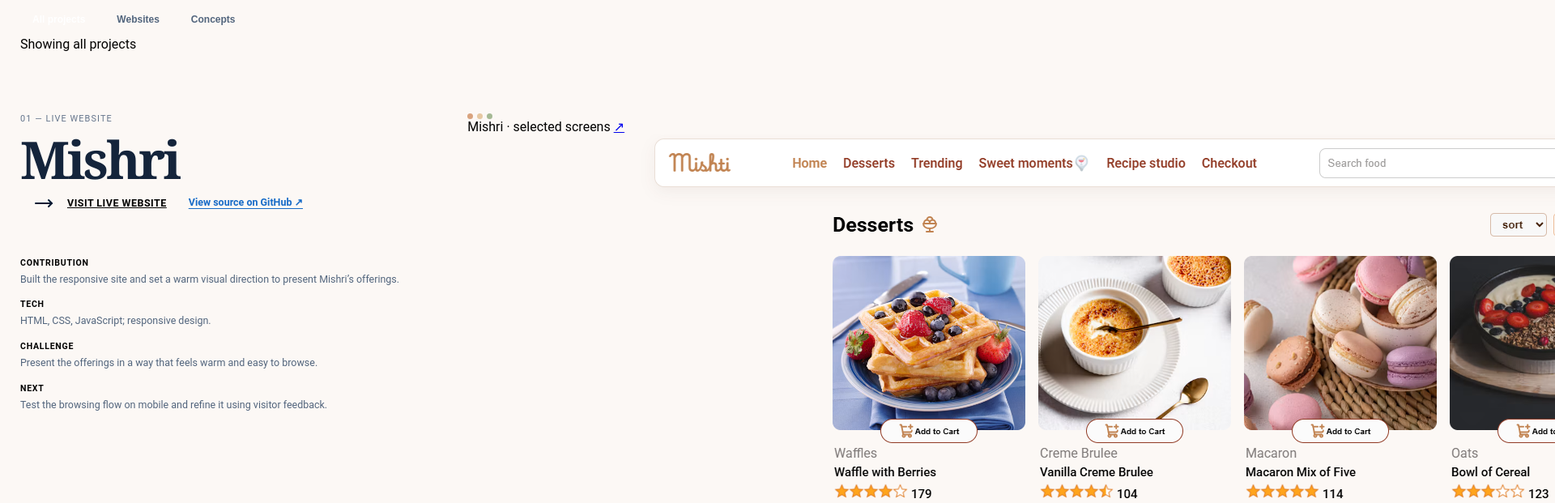
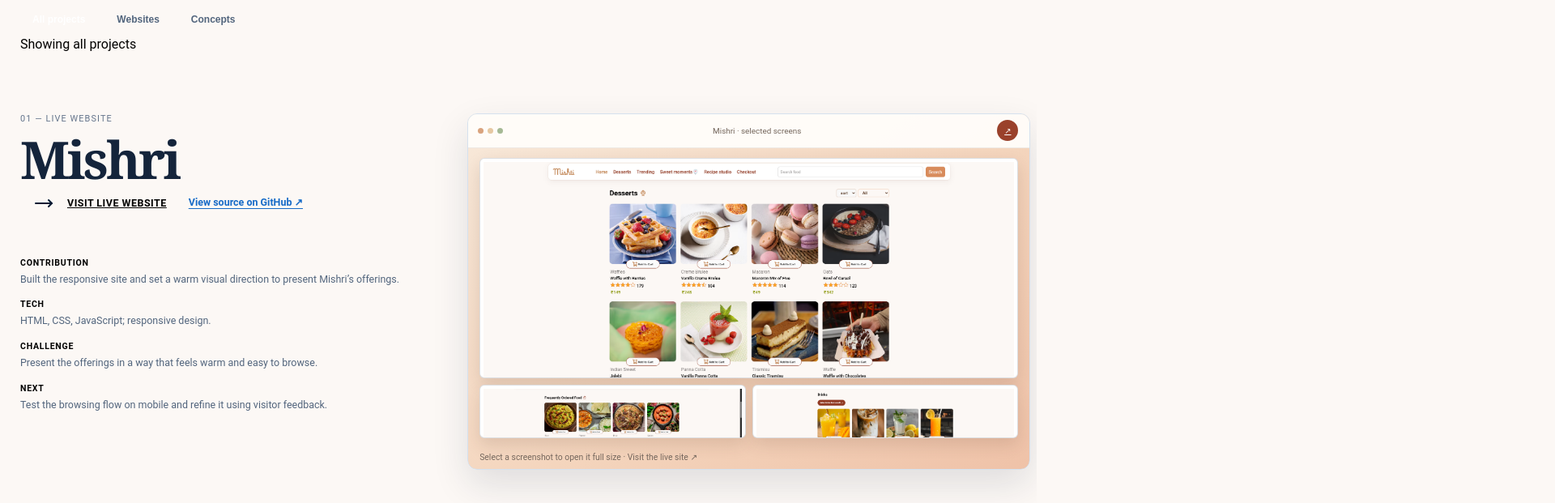
Before and after one commit to Sanu001-web/javascript-Exercise-, a plain HTML site: page Projects/Portfolio/project.html in a window 1280 px wide. Shown: the part 1035-1656 px from the top of the page at 81% size, 1920 px wide, since content can reach past the window. Drawn offline with Linux system fonts and the light colour scheme; files that its build step writes are made by us from their sources.

Commit message:
Add styles for project screenshot previews

```diff
--- a/Projects/Portfolio/styles/projects.css
+++ b/Projects/Portfolio/styles/projects.css
@@ -772,6 +772,106 @@ this for
   }
 }
 
+/* Screenshot-based previews keep real project details visible without iframe restrictions. */
+.project-screenshot-preview {
+  position: relative;
+  min-width: 0;
+  min-height: clamp(360px, 48vw, 440px);
+  aspect-ratio: 1.58 / 1;
+  overflow: hidden;
+  border: 1px solid #d5e1ee;
+  border-radius: 12px;
+  background: linear-gradient(145deg, #f8e9da, #f4d5bd 55%, #efc2a8);
+  box-shadow: 0 18px 45px rgba(20, 36, 59, .12);
+}
+
+.screenshot-browser-bar {
+  position: absolute;
+  z-index: 3;
+  inset: 0 0 auto;
+  display: grid;
+  grid-template-columns: 48px 1fr 28px;
+  align-items: center;
+  gap: 10px;
+  min-height: 42px;
+  padding: 0 12px;
+  border-bottom: 1px solid #eee8e3;
+  background: rgba(255, 253, 250, .96);
+  color: #75675d;
+  font-size: .62rem;
+}
+
+.screenshot-browser-bar > span:nth-child(2) {
+  justify-self: center;
+}
+
+.screenshot-browser-bar > a {
+  display: grid;
+  place-items: center;
+  width: 26px;
+  height: 26px;
+  border-radius: 50%;
+  background: #9a412b;
+  color: #fff;
+}
+
+.screenshot-stage {
+  position: absolute;
+  inset: 54px 14px 38px;
+  display: grid;
+  grid-template-rows: minmax(0, 1fr) 66px;
+  gap: 8px;
+}
+
+.project-shot {
+  display: block;
+  min-width: 0;
+  min-height: 0;
+  padding: 4px;
+  overflow: hidden;
+  border: 1px solid rgba(20, 36, 59, .15);
+  border-radius: 6px;
+  background: #fff;
+  box-shadow: 0 8px 20px rgba(77, 43, 26, .14);
+}
+
+.project-shot img {
+  display: block;
+  width: 100%;
+  height: 100%;
+  object-fit: contain;
+  object-position: center;
+}
+
+.project-shot-primary {
+  display: grid;
+  place-items: center;
+}
+
+.screenshot-thumbnails {
+  display: grid;
+  grid-template-columns: repeat(2, minmax(0, 1fr));
+  gap: 8px;
+}
+
+.project-shot-thumbnail {
+  display: grid;
+  place-items: center;
+}
+
+.project-shot:hover,
+.project-shot:focus-visible {
+  outline: 3px solid #176bc7;
+  outline-offset: 2px;
+}
+
+.project-screenshot-preview .preview-caption {
+  z-index: 4;
+  bottom: 8px;
+  left: 14px;
+  color: #75675d;
+}
+
 /* Keep project content and dual-device previews usable at every viewport. */
 .showcase-card,
 .showcase-copy,
```
